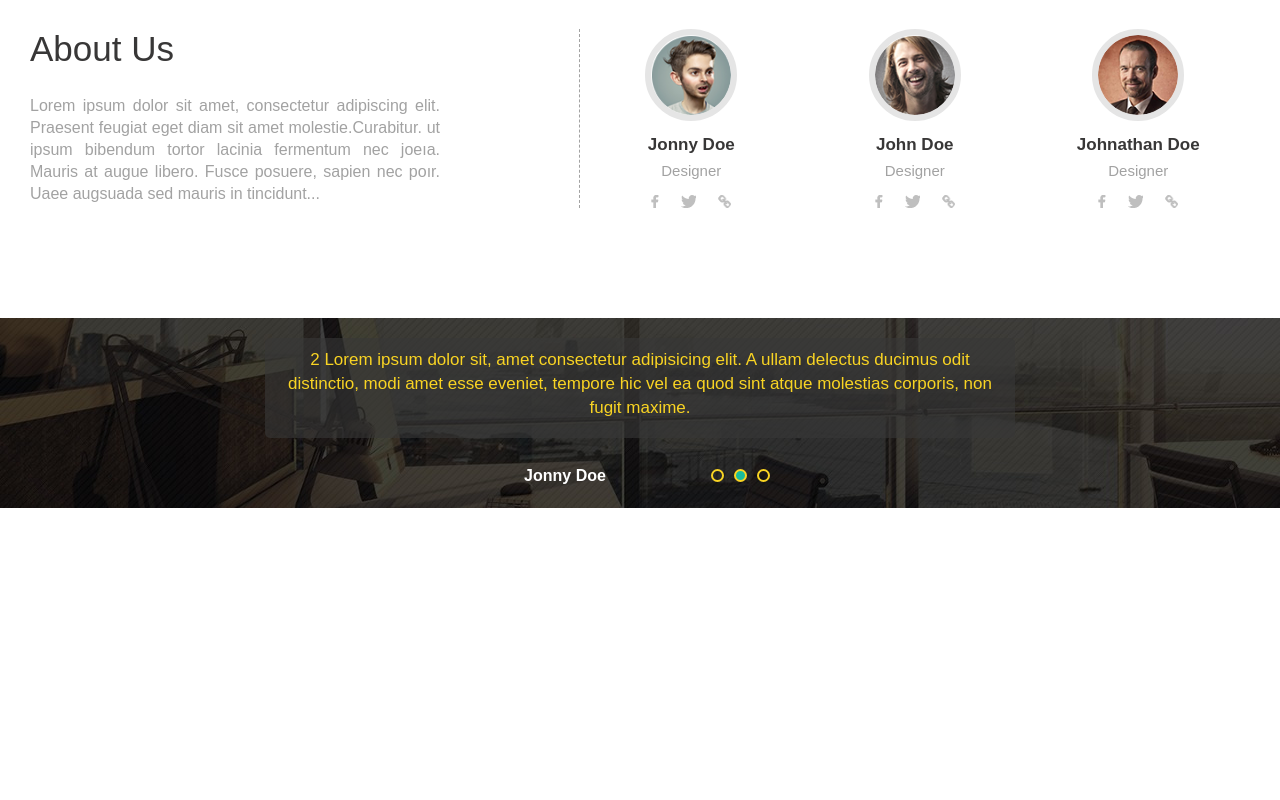
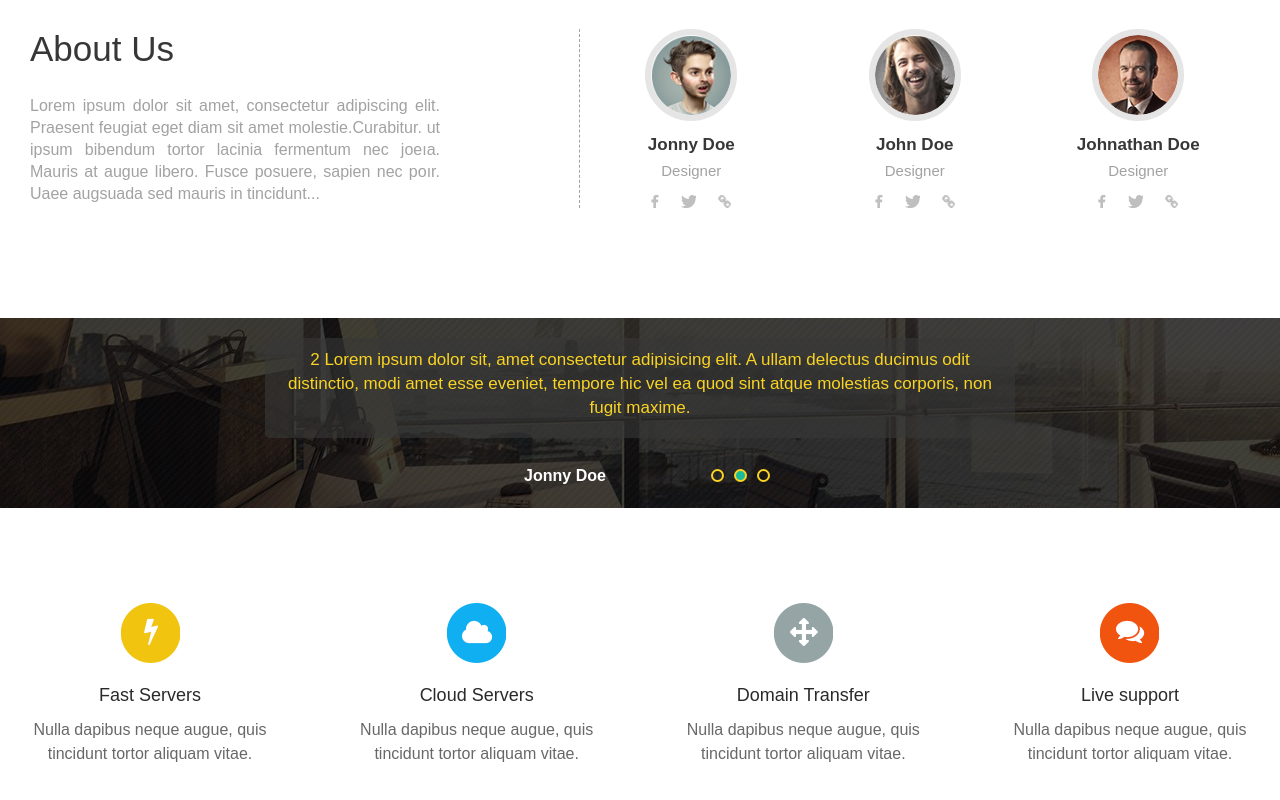
Before and after one commit to Prudkiy/ghost, a website: page public/index.html in a window 1280 px wide. Shown: the part 2260-3060 px from the top of the page. Before the commit the page ends 2863 px from the top, so only its background shows below. Drawn offline with nearby package versions, Linux system fonts and the light colour scheme.

Commit message:
start and end work - services

```diff
--- a/public/index.html
+++ b/public/index.html
@@ -249,6 +249,35 @@
             </div>
         </div>
 
+        <!-- Четверг блок - сервис -->
+        <div class="service view-port">
+
+            <div class="service__block">
+                            <img src="img/fun-1.png" alt="">
+                            <h2>Fast Servers</h2>
+                            <h3>Nulla dapibus neque augue, quis tincidunt tortor aliquam vitae.</h3>
+            </div>
+
+            <div class="service__block">
+                            <img src="img/fun-2.png" alt="">
+                            <h2>Cloud Servers</h2>
+                            <h3>Nulla dapibus neque augue, quis tincidunt tortor aliquam vitae.</h3>
+            </div>
+
+            <div class="service__block">
+                            <img src="img/fun-3.png" alt="">
+                            <h2>Domain Transfer</h2>
+                            <h3>Nulla dapibus neque augue, quis tincidunt tortor aliquam vitae.</h3>
+            </div>
+
+            <div class="service__block">
+                            <img src="img/fun-4.png" alt="">
+                            <h2>Live support</h2>
+                            <h3>Nulla dapibus neque augue, quis tincidunt tortor aliquam vitae.</h3>
+            </div>
+
+        </div>
+
     </div>
 
     <div class="modalWindow">
--- a/src/scss/about.scss
+++ b/src/scss/about.scss
@@ -8,6 +8,8 @@
     padding-bottom: 110px;
     @include mobile {
         flex-direction: column;
+        padding-bottom: 0;
+        border-bottom: 1px solid $colorGrayDiscription;
     }
     &__left {
         width: 45%;
--- /dev/null
+++ b/src/scss/services.scss
@@ -0,0 +1,40 @@
+@import "partials/params";
+@import "partials/mixins";
+@import "partials/media";
+
+.service {
+    display: flex;
+    justify-content: space-between;
+    margin-bottom: 90px;
+    width: 100%;
+    @include mobile {
+        flex-direction: column;
+        margin-bottom: 0;
+    }
+    &__block {
+        width: 240px;
+        text-align: center;
+        @include mobile {
+            width: 100%;
+            padding: 20px 0;
+            border-top: 1px dashed $colorGrayDiscription;
+            &:first-child {
+                border: none;
+            }
+        }
+        img {
+            display: block;
+            margin: 0 auto 22px;
+        }
+        h2 {
+            font-size: 18px;
+            color: $colorGgBlackFooter;
+            margin-bottom: 12px;
+        }
+        h3 {
+            font-size: 16px;
+            color: $colorLinkFooter;
+            line-height: 24px;
+        }
+    }
+}
```
Also changed, not shown: public/css/bundle.min.css.
